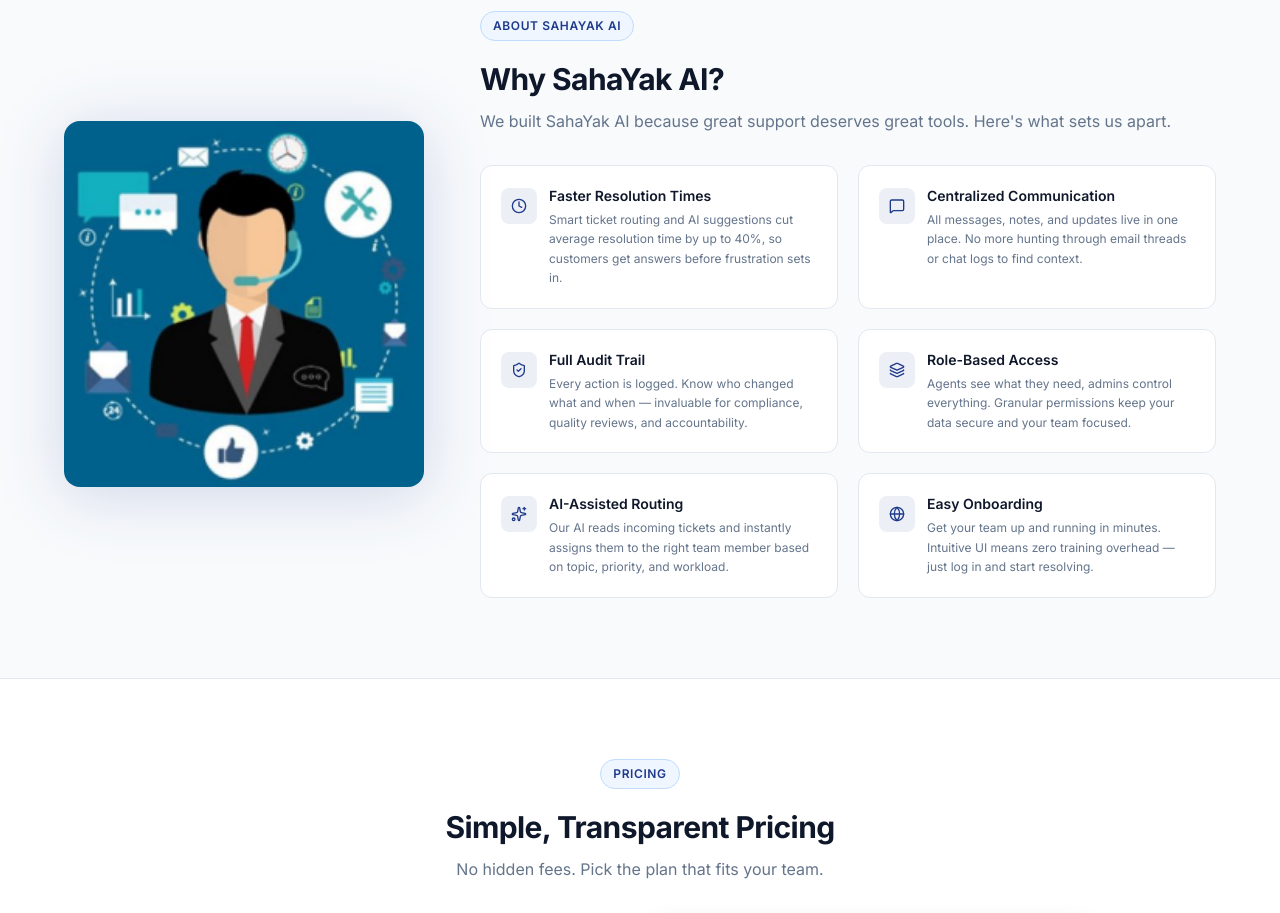
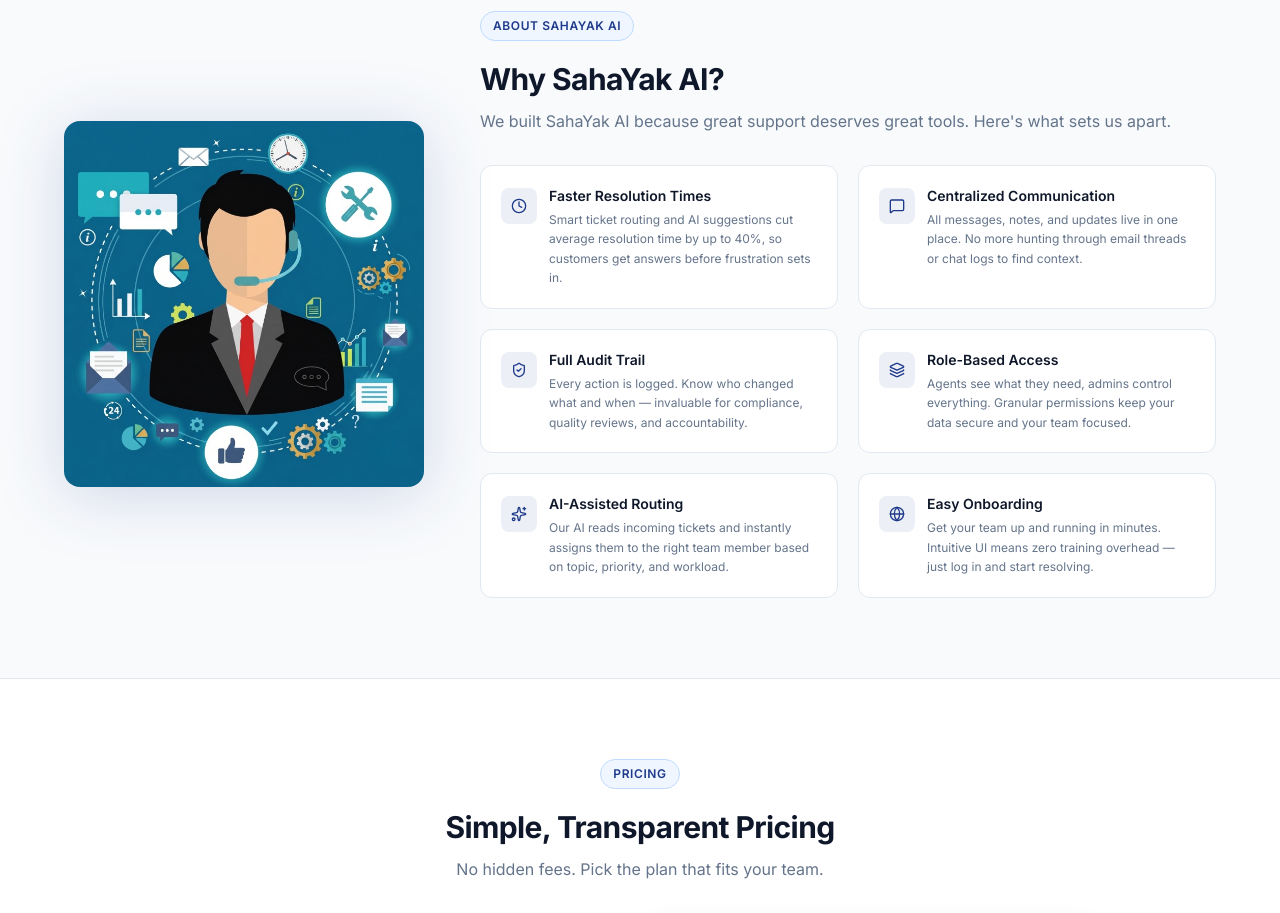
Before and after one commit to Dead3010/SahaYak, a React (Vite) app in the folder frontend/: page / in a window 1280 px wide. Shown: the part 1180-2093 px from the top of the page. Built offline with nearby package versions, Linux system fonts and the light colour scheme.

Commit message:
Updating image

```diff
--- a/frontend/src/pages/Landing.tsx
+++ b/frontend/src/pages/Landing.tsx
@@ -351,7 +351,12 @@
                 src="/images/support-agent-2.png"
                 alt="Customer support illustration"
                 className="w-full max-w-xs lg:max-w-full rounded-2xl"
-                style={{ filter: 'drop-shadow(0 8px 32px rgba(30,58,138,0.18))' }}
+                style={{
+                  filter: 'drop-shadow(0 8px 32px rgba(30,58,138,0.18))',
+                  imageRendering: '-webkit-optimize-contrast',
+                  transform: 'translateZ(0)',
+                  WebkitBackfaceVisibility: 'hidden',
+                }}
               />
             </div>
 
```
Also changed, not shown: frontend/public/images/support-agent-2.png.
